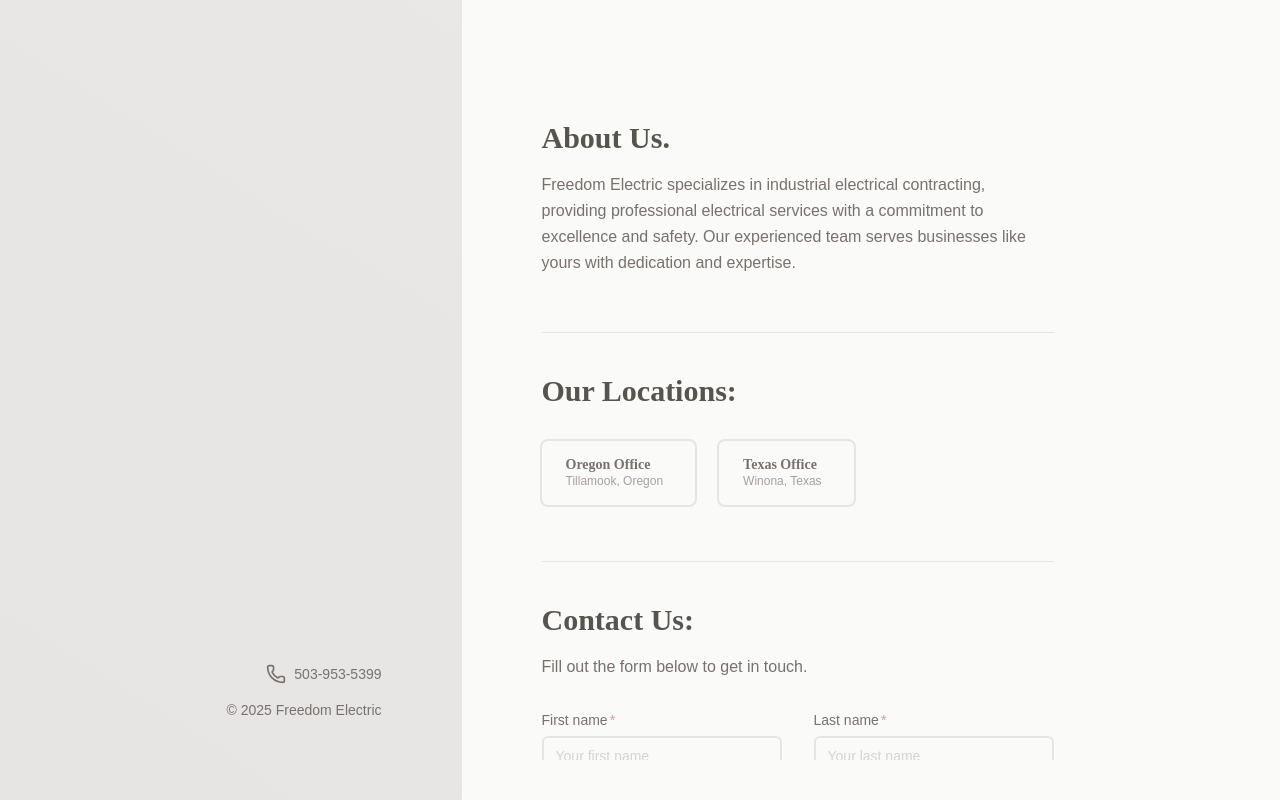
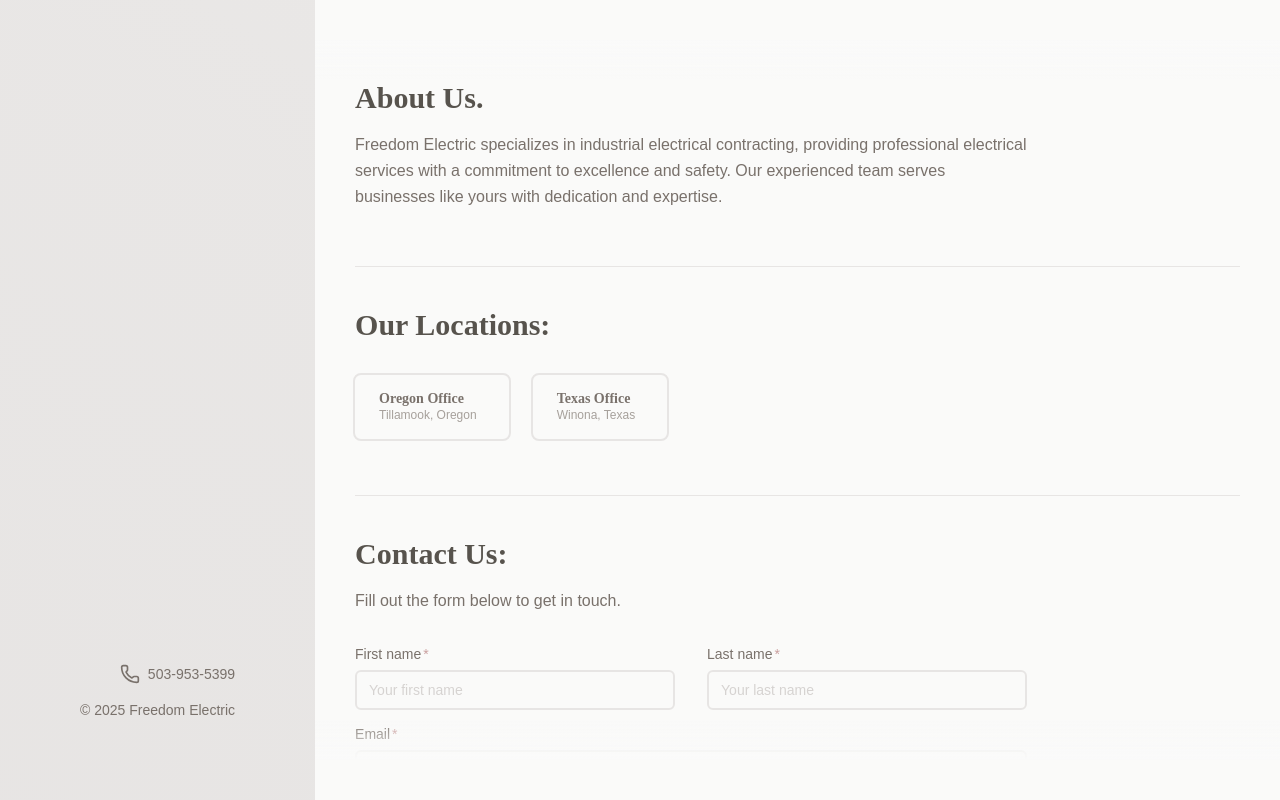
Before and after one commit to jspn-creative/freedom-electric.net, a SvelteKit app: page / in a window 1280 px wide. Built offline with nearby package versions, Linux system fonts and the light colour scheme; no server answers; a web font is replaced by a local one.

Commit message:
Adjust scaling, add overflow shadow

```diff
--- a/src/routes/+page.svelte
+++ b/src/routes/+page.svelte
@@ -14,7 +14,7 @@
 </script>
 
 <div class="relative h-screen w-screen flex items-center">
-  <div class="mx-auto flex max-md:flex-col max-h-screen h-fit">
+  <div class=" flex max-md:flex-col max-h-screen h-fit w-full">
     <!-- Left Side -->
     <div class="flex flex-col justify-between items-center md:items-end pt-12 pb-8 md:p-20 gap-4">
       <!-- Upper -->
@@ -39,22 +39,24 @@
     </div>
 
     <!-- Right Side -->
-    <div class="md:grow md:max-h-screen md:my-10 text-stone-500">
+    <div class="md:grow md:max-h-screen text-stone-500">
       <!-- bg -->
       <div class="md:absolute inset-y-0 w-full bg-stone-50 -z-10"></div>
+
+      <div class="relative md:h-screen md:py-10">
         <!-- content -->
-      <div class="mx-4 sm:mx-6 md:mx-0 md:w-full max-md:py-12 py-20 px-10 lg:px-20 space-y-14 h-full overflow-y-scroll max-md:rounded-md max-md:mb-10 max-md:bg-stone-50">
-        <section class="">
+        <div class="static overflow-y-scroll max-h-full mx-4 sm:mx-6 md:mx-0 md:w-full max-md:py-12 py-20 lg:py-10 px-10 space-y-14 max-md:rounded-md max-md:mb-10 max-md:bg-stone-50">
+          <section class="2xl:mr-[10vw] 2xl:ml-[5vw]">
             <h2 class="font-serif mb-4 text-3xl font-bold text-stone-600">About Us.</h2>
-          <p class="md:max-w-xl lg:max-w-lg leading-relaxed">Freedom Electric specializes in industrial electrical contracting, providing professional electrical services with a commitment to excellence and safety. Our experienced team serves businesses like yours with dedication and expertise.</p>
+            <p class="max-w-2xl leading-relaxed">Freedom Electric specializes in industrial electrical contracting, providing professional electrical services with a commitment to excellence and safety. Our experienced team serves businesses like yours with dedication and expertise.</p>
           </section>
 
-        <section class="">
+          <section class="2xl:mr-[10vw] 2xl:ml-[5vw]">
             <div class="border-t border-stone-200 pt-10">
               <div class="rounded-md">
                 <h2 class="font-serif text-3xl font-bold text-stone-600 mb-8">Our Locations:</h2>
 
-              <div class="flex md:max-lg:flex-col gap-6 max-w-xl lg:max-w-lg">
+                <div class="flex md:max-lg:flex-col gap-6">
                   <div class="rounded-md outline-2 outline-stone-200 py-4 pl-6 pr-8">
                     <h4 class="font-serif font-semibold text-stone-500 text-sm/4">Oregon Office</h4>
                     <p class="text-stone-400 text-xs">Tillamook, Oregon</p>
@@ -68,7 +70,7 @@
             </div>
           </section>
 
-        <section class="">
+          <section class="2xl:mr-[10vw] 2xl:ml-[5vw]">
             <div class="border-t border-stone-200 pt-10">
               <h2 class="font-serif text-3xl font-bold mb-4 text-stone-600">Contact Us:</h2>
               <p class="mb-6 leading-relaxed">Fill out the form below to get in touch.</p>
@@ -89,7 +91,7 @@
                   {:else if form?.validationFailed}
                     <div id="message" class="text-red-400 font-medium text-base pb-2">There seems to be a problem. Please refresh the page and try again.</div>
                   {/if}
-                <div class="max-w-full mx-auto sm:max-w-xl lg:max-w-lg **:has-[+:required]:after:content-['*'] **:has-[+:required]:after:text-red-900/40 **:has-[+:required]:after:text-sm **:has-[+:required]:after:font-medium **:has-[+:required]:after:pl-0.5">
+                  <div class="max-w-full mx-auto md:ml-0 lg:max-w-2xl **:has-[+:required]:after:content-['*'] **:has-[+:required]:after:text-red-900/40 **:has-[+:required]:after:text-sm **:has-[+:required]:after:font-medium **:has-[+:required]:after:pl-0.5">
                     <div class="grid grid-cols-1 gap-x-8 gap-y-2 sm:grid-cols-2">
                       <div>
                         <label for="first-name" class="block text-sm/8 font-medium">First name</label>
@@ -126,6 +128,11 @@
               {/if}
             </div>
           </section>
+
+          <!-- overlays -->
+          <div class="md:absolute z-20 top-10 inset-x-0 h-10 pointer-events-none bg-linear-to-b from-stone-50 to-transparent"></div>
+          <div class="md:absolute z-20 bottom-10 inset-x-0 h-10 pointer-events-none bg-linear-to-t from-stone-50 to-transparent"></div>
+        </div>
       </div>
     </div>
   </div>
```
Lines whose indentation alone changed are shown as unchanged.
